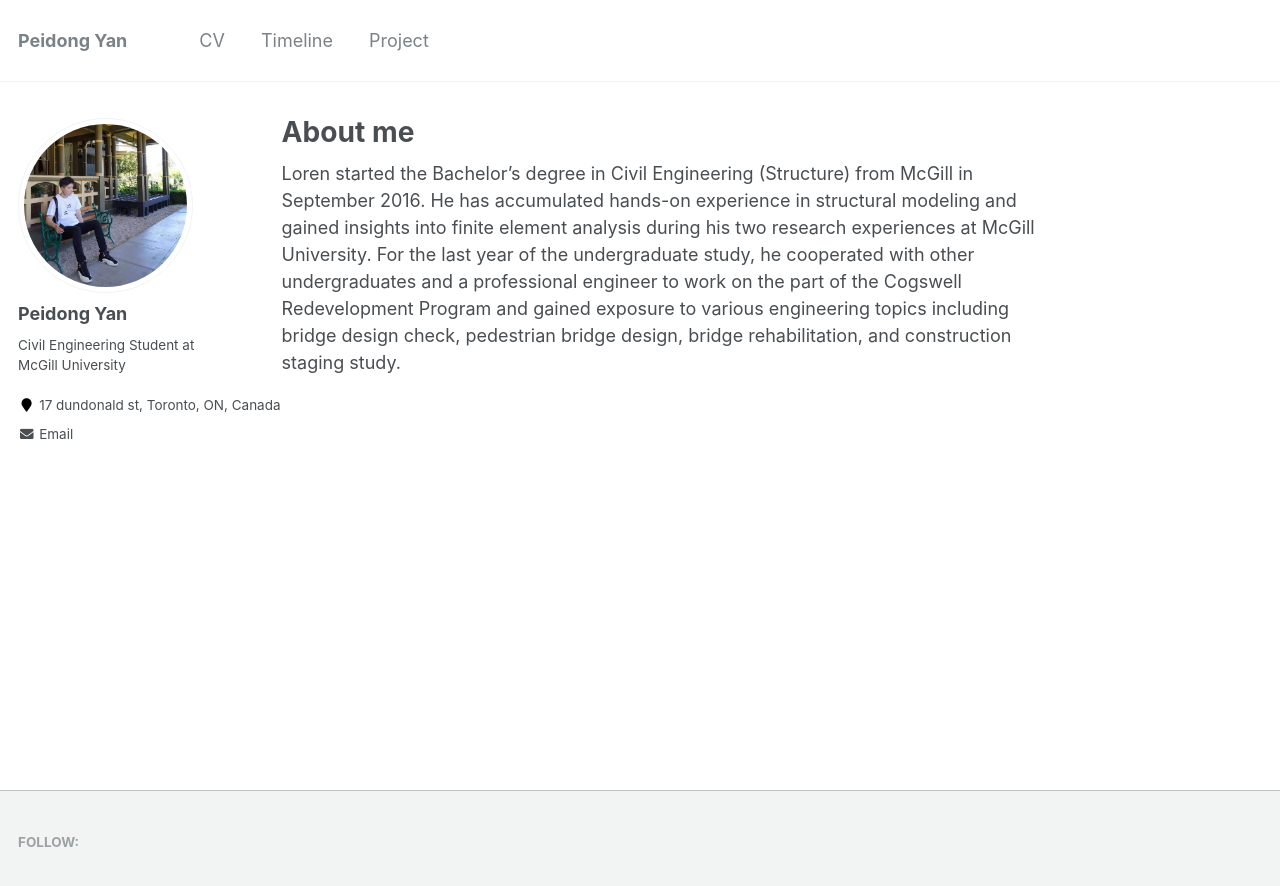
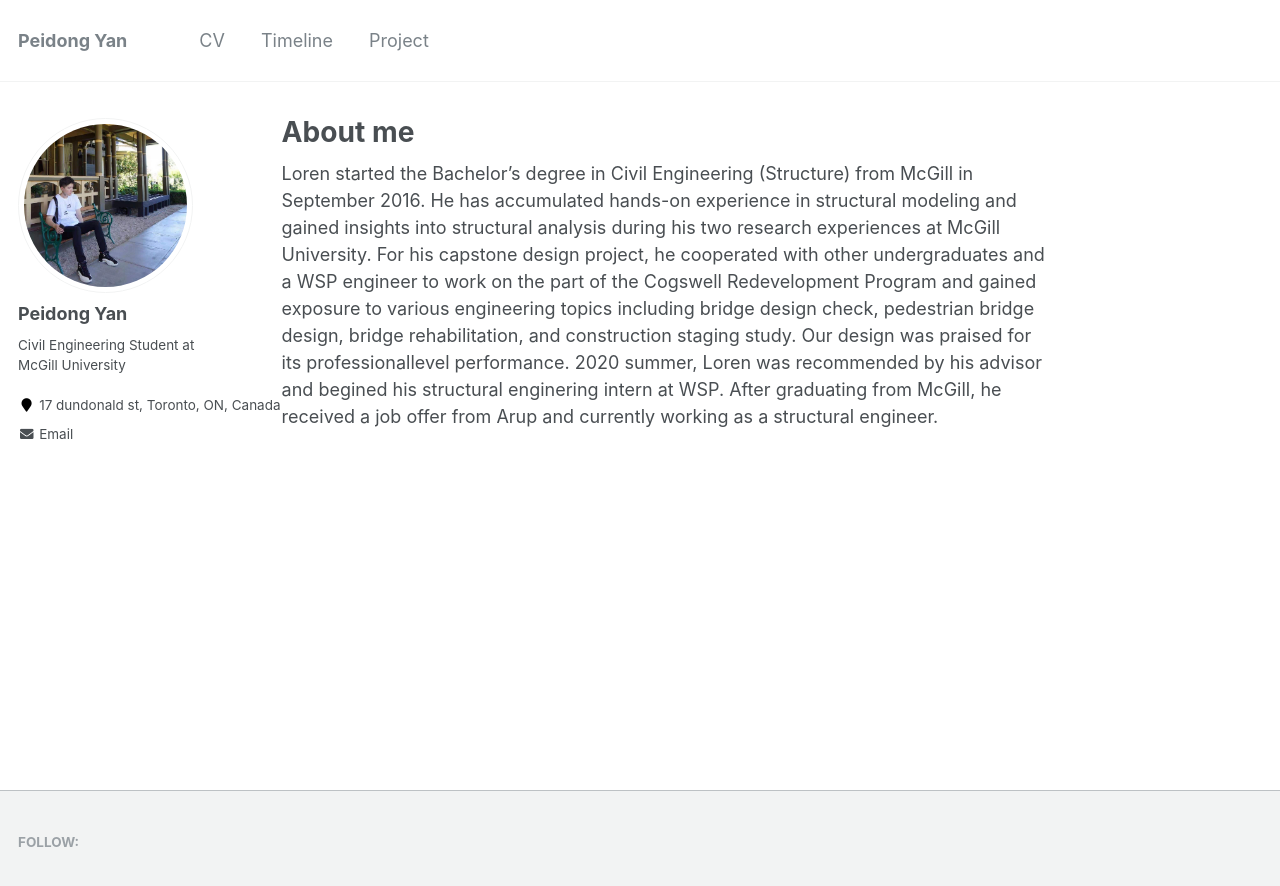
Before and after one commit to LorenYan98/LY.github.io, a Jekyll site: the page built from _pages/about.md, in a window 1280 px wide. Shown: the top 886 px of the page. Built offline with Jekyll 4.4.1, drawn with Linux system fonts in a browser that asks for light colours.

Commit message:
Update about.md

```diff
--- a/_pages/about.md
+++ b/_pages/about.md
@@ -8,4 +8,4 @@ redirect_from:
   - /about.html
 ---
 
-Loren started the Bachelor's degree in Civil Engineering (Structure) from McGill in September 2016. He has accumulated hands-on experience in structural modeling and gained insights into finite element analysis during his two research experiences at McGill University. For the last year of the undergraduate study, he cooperated with other undergraduates and a professional engineer to work on the part of the Cogswell Redevelopment Program and gained exposure to various engineering topics including bridge design check, pedestrian bridge design, bridge rehabilitation, and construction staging study.
+Loren started the Bachelor's degree in Civil Engineering (Structure) from McGill in September 2016. He has accumulated hands-on experience in structural modeling and gained insights into structural analysis during his two research experiences at McGill University. For his capstone design project, he cooperated with other undergraduates and a WSP engineer to work on the part of the Cogswell Redevelopment Program and gained exposure to various engineering topics including bridge design check, pedestrian bridge design, bridge rehabilitation, and construction staging study. Our design was praised for its professionallevel performance. 2020 summer, Loren was recommended by his advisor and begined his structural enginering intern at WSP. After graduating from McGill, he received a job offer from Arup and currently working as a structural engineer.
```
